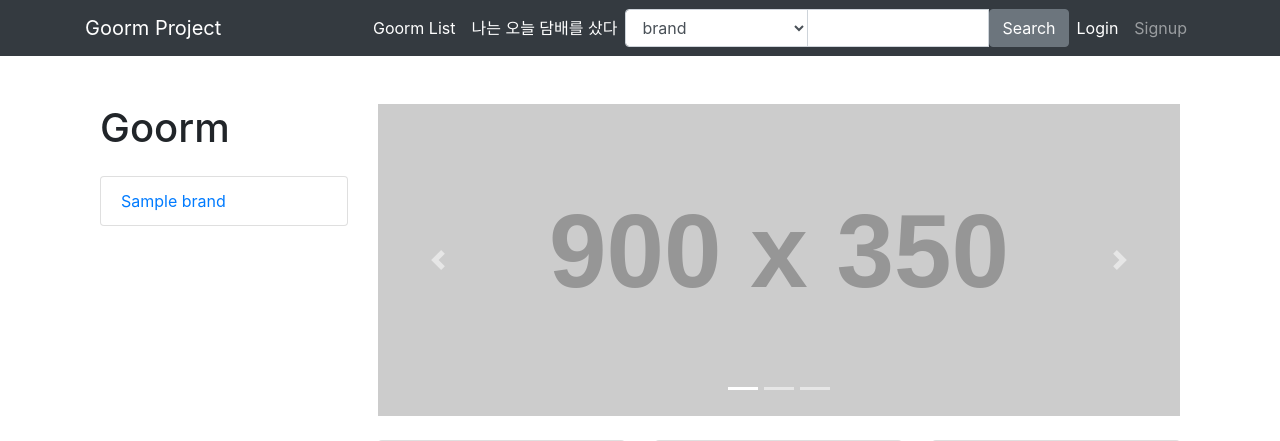
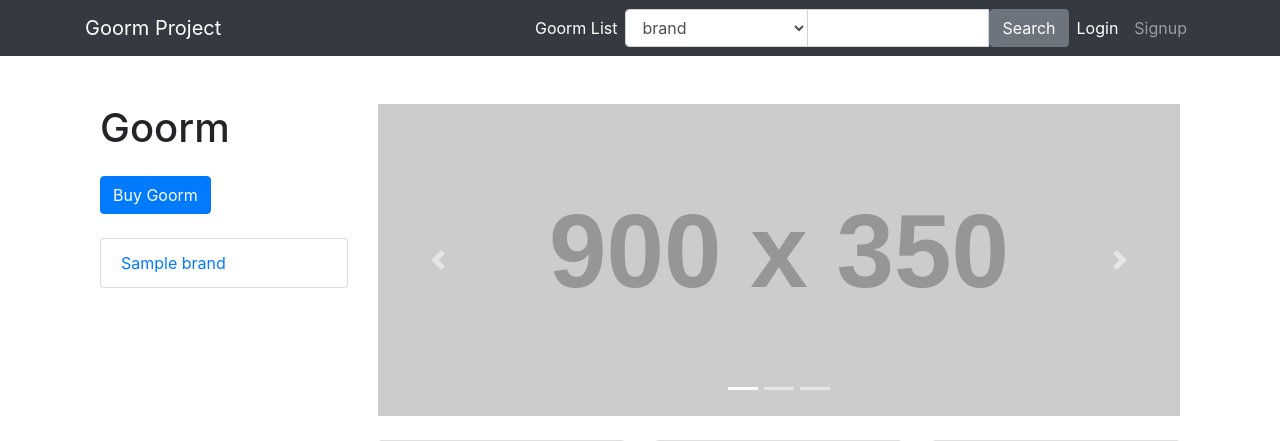
Before and after one commit to labiss96/django-goorm, a Django app: page / in a window 1280 px wide. Shown: the top 441 px of the page. Run offline with Django 3.2, Linux system fonts and the light colour scheme; tables that the repository leaves empty hold one stand-in row (values such as "Sample post"); grey boxes labelled with a size stand in for pictures from a placeholder-image service; some libraries are stand-ins or nearby versions.

Commit message:
담배구매 modal 적용 및 ajax를 이용한 post처리. 브랜드 선택 시 해당구름들 표시되게 j쿼리 기능구현.

```diff
--- a/Goorm_Project/templates/base.html
+++ b/Goorm_Project/templates/base.html
@@ -38,13 +38,6 @@
               <span class="sr-only">(current)</span>
             </a>
           </li>
-
-          <li class="nav-item active">
-            <a class="nav-link" href="{% url 'buy_tobacco' %}">나는 오늘 담배를 샀다
-              <span class="sr-only">(current)</span>
-            </a>
-          </li>
-
           <!--담배기능 리스트 작업-->
 
           <!-- 네비바 검색기능 -->
--- a/main/templates/home.html
+++ b/main/templates/home.html
@@ -10,13 +10,59 @@
 
         <h1 class="my-4">Goorm</h1>
 
+        <!-- Button trigger modal -->
+        <button type="button" class="btn btn-primary" data-toggle="modal" data-target="#exampleModalCenter">
+          Buy Goorm
+        </button>
+
+        <!-- Modal -->
+        <div class="modal fade" id="exampleModalCenter" tabindex="-1" role="dialog" aria-labelledby="exampleModalCenterTitle" aria-hidden="true">
+          <div class="modal-dialog modal-dialog-centered" role="document">
+            <div class="modal-content">
+              <div class="modal-header">
+                <h5 class="modal-title" id="exampleModalCenterTitle">Buy Goorm</h5>
+                <button type="button" class="close" data-dismiss="modal" aria-label="Close">
+                  <span aria-hidden="true">&times;</span>
+                </button>
+              </div>
+
+              <form class="tagForm" id="tag-form" action="{% url 'save_log' %}" method="post" enctype="multipart/form-data">
+                {% csrf_token %}
+                <div class="modal-body">
+                    <label for="brdName">Brand : </label>
+                    <select name="brdName" id="modal_brd">
+                      <option value="">--브랜드 선택--</option>
+                      {% for brd in brands %}
+                        <option value="{{brd.brd_name}}">{{brd.brd_name}}</option>
+                      {% endfor %}
+                    </select>
+
+                    {% for brd, grm in goorm_dic.items %}
+                      <select name="grmName" class="allGrm" id="{{brd}}">
+                        {% for goorm in grm %}
+                          <option value="{{goorm.id}}">{{goorm.name}}</option>
+                        {% endfor %}
+                      </select>
+                    {% endfor %}
+
+                </div>
+                <div class="modal-footer">
+                    <button type="button" class="btn btn-secondary" data-dismiss="modal">Close</button>
+                    <input id="tag-form-submit" type="submit" class="btn btn-primary" value="Buy">
+                </div>
+              </form>
+
+            </div>
+          </div>
+        </div>
+        <!-- End Modal -->
+
+        <br><br>
 
         <div class="list-group">
           {% for brand in brands %}
           <a href="{% url 'goorm:brand_filter' brand.id %}" class="list-group-item">{{brand}}</a>
           {% endfor %}
-
-
         </div>
 
       </div>
@@ -69,6 +115,7 @@
               </div>
             </div>
           {% endfor %}
+
           <div class="col-lg-4 col-md-6 mb-4">
             <div class="card h-100">
               <a href="#"><img class="card-img-top" src="http://placehold.it/700x400" alt=""></a>
@@ -177,5 +224,41 @@
   </div>
   <!-- /.container -->
 
+<script>
+  // modal form submit
+$(function() {
+  $('#tag-form-submit').on('click', function(e) {
+      e.preventDefault();
+      $.ajax({
+          type: "POST",
+          url: "{% url 'save_log' %}",
+          data: $('form.tagForm').serialize(),
+          success: function() {
+              alert('정상적으로 구매되었음');
+              location.reload();
+          },
+          error: function() {
+              alert('구매 실패!');
+          }
+      });
+      return false;
+  });
+});
+
+
+$('#modal_brd').change(function(){
+  var selectBrd = $("#modal_brd option:selected").val();
+
+  $('.allGrm').hide();
+  $('#'+selectBrd).show();
+
+});
+</script>
+
+<style>
+.allGrm {
+  display: none;
+}
+</style>
 
 {% endblock%}
--- a/main/urls.py
+++ b/main/urls.py
@@ -4,6 +4,5 @@ from . import views
 
 urlpatterns = [
     path('',views.home, name = 'home'),
-    path('buy_tobacco',views.buy_tobacco, name = 'buy_tobacco'),
-    path('save_log',views.save_log, name = 'save_log'),
+    path('save_log',views.save_log, name='save_log'),
 ]
--- a/main/views.py
+++ b/main/views.py
@@ -7,19 +7,25 @@ def home(request):
     brands = Brand.objects.all()
     best_goorms = Tobacco.objects.all().order_by('-score')
 
+# top3 Goorm 표시를 위한 데이터처리.
     best_list = []
     if len(best_goorms) >= 3:
         for i in range(3):
-
-            # score_star = '<small class="text-muted">'
             score_star = score_trans(best_goorms[i].score)
-            # score_star += '</small>'
-
-
             best_goorms[i].star = score_star
             best_list.append(best_goorms[i])
 
-    return render(request, 'home.html', {"brands":brands, "best_grms":best_list})
+# modal에 출력될 브랜드-구름 selectbox를 위한 데이터처리.
+    goorm_dic = {}
+    for brd in brands:
+        option_list = []
+        for grm in best_goorms:
+            if brd.brd_name == grm.brand.brd_name:
+                option_list.append(grm)
+        goorm_dic[brd.brd_name] = option_list
+
+
+    return render(request, 'home.html', {"brands":brands, "best_grms":best_list, "goorm_list":best_goorms, "goorm_dic":goorm_dic})
 
 def buy_tobacco(request):
     tobaccos = Tobacco.objects.all()
@@ -28,8 +34,9 @@ def buy_tobacco(request):
 def save_log(request):
     log = Buying_Log()
     log.buyer = request.user
-    log.product = Tobacco.objects.get(id =request.GET['tobacco'])
+    log.product = Tobacco.objects.get(id=request.POST['grmName'])
     log.save()
+    # print('정상적으로 구매되었음.')
     return redirect('home')
 
 def score_trans(score):
@@ -38,13 +45,12 @@ def score_trans(score):
         # return '&#9733; &#9734; &#9734; &#9734; &#9734;'
     elif 2 <= score < 3:
         return '★★☆☆☆'
-        # return '&#9733; &#9733; &#9734; &#9734; &#9734;'
+
     elif 3 <= score < 4:
         return '★★★☆☆'
-        # return '&#9733; &#9733; &#9733; &#9734; &#9734;'
+
     elif 4 <= score < 5:
         return '★★★★☆'
-        # return '&#9733; &#9733; &#9733; &#9733; &#9734;'
+
     else:
         return '★★★★★'
-        # return '&#9733; &#9733; &#9733; &#9733; &#9733;'
```
Also changed, not shown: main/templates/buy_tobacco.html (deleted, +0 -16 lines).
